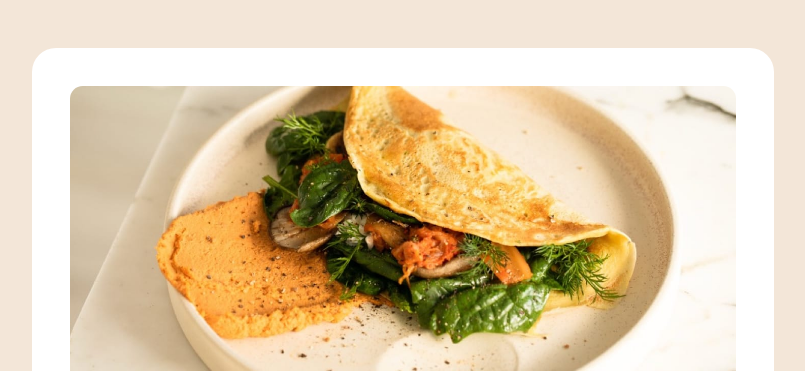
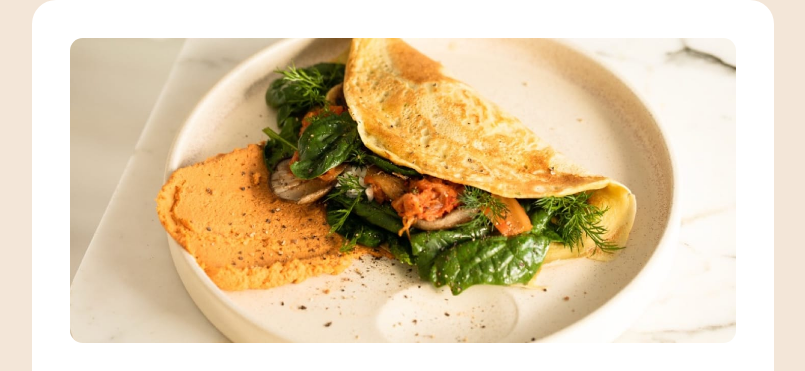
Before and after one commit to zsanifekete/recipe-page, a website built with webpack: page src/index.html in a window 1280 px wide. Shown: the top 371 px of the page, without its empty margins (237-1042 px from the left). Built offline with nearby package versions, Linux system fonts and the light colour scheme.

Commit message:
🔧Modify article element margin

```diff
--- a/src/scss/_media.scss
+++ b/src/scss/_media.scss
@@ -4,9 +4,10 @@
 
     .article {
         width: vars.$width-desktop !important;
-        margin-block: 3rem 0;
+        margin: auto 0;
         border-radius: 1.5rem;
         padding-bottom: 0.9rem;
+        justify-content: center;
     }
 
     .img-wrapper {
```
Also changed, not shown: dist/main.css.
